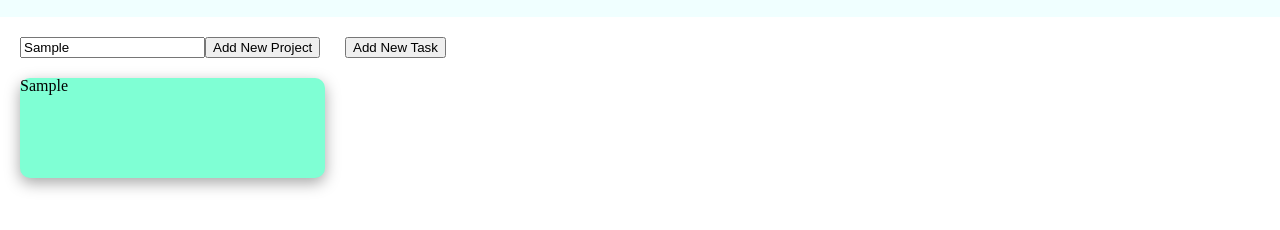
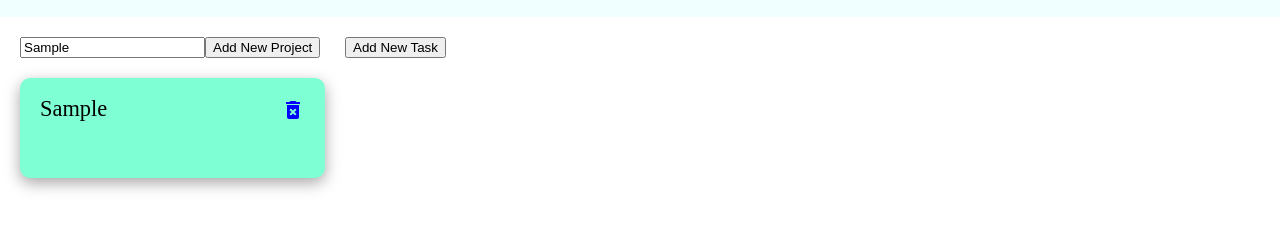
Before and after one commit to kingfeekra/todo-list, a website built with webpack: page dist/index.html in a window 1280 px wide. Both pictures are taken after typing "Sample" into the empty fields and a click on the button "Add New Project". Shown: the part 58-288 px from the top of the page. Built offline with nearby package versions, Linux system fonts and the light colour scheme.

Commit message:
add svg to project divs
some code refactored

```diff
--- a/src/addNewProject.js
+++ b/src/addNewProject.js
@@ -1,17 +1,41 @@
 const newProject = (() => {
-    const addNewProject = function() {
+    const addProjectDiv = function() {
         const projectsList = document.querySelector(".projectsList");
         const textbox = document.querySelector(".projectsTextbox");
         const projectDiv = document.createElement("div");
+        projectDiv.classList.add("project");
         projectDiv.textContent = textbox.value;
         projectsList.appendChild(projectDiv);
+
+        const svg = document.createElementNS("http://www.w3.org/2000/svg", "svg");
+        svg.setAttributeNS(null, "viewbox", "0 0 24 24");
+        svg.classList.add("svgClass");
+        const projectDivList = document.querySelectorAll(".project");
+
+        const pathNode = document.createElementNS("http://www.w3.org/2000/svg", "path");
+        pathNode.setAttributeNS(null, "fill", "blue");
+        pathNode.setAttributeNS(null, "d", "M6,19A2,2 0 0,0 8,21H16A2,2 0 0,0 18,19V7H6V19M8.46,11.88L9.87,10.47L12,12.59L14.12,10.47L15.53,11.88L13.41,14L15.53,16.12L14.12,17.53L12,15.41L9.88,17.53L8.47,16.12L10.59,14L8.46,11.88M15.5,4L14.5,3H9.5L8.5,4H5V6H19V4H15.5Z")
+
+        for(let i = 0; i < projectDivList.length; i++) { //loop to add svgs to divs
+            projectDivList[i].appendChild(svg);
+        }
+
+        const svgList = document.querySelectorAll(".svgClass")
+
+        for(let i = 0; i < svgList.length; i++) {
+            svgList[i].appendChild(pathNode);
+        }
     }
     return {
-        addNewProject : function() {
-            addNewProject();
+        addProjectDiv : function() {
+            addProjectDiv();
         }
     }
 }
 )()
 
-export{newProject};
+function addNewProject() {
+    newProject.addProjectDiv()
+}
+
+export{addNewProject};
--- a/src/pageLoad.js
+++ b/src/pageLoad.js
@@ -1,4 +1,4 @@
-import { newProject } from "./addNewProject";
+import { addNewProject } from "./addNewProject";
 
 const container = document.querySelector("#container");
 
@@ -63,7 +63,7 @@
         button.classList.add("projectButton");
         button.textContent = "Add New Project";
         button.addEventListener("click", function() {
-            newProject.addNewProject()
+            addNewProject()
         }
         )
         divs[0].appendChild(button);
--- a/src/styles.css
+++ b/src/styles.css
@@ -94,3 +94,16 @@
     min-width: 200px;
     min-height: 100px;
 }
+
+.project {
+    display: flex;
+    margin: 20px;
+    font-size: 1.4rem;
+}
+
+.svgClass {
+    display: block;
+    width: 24px;
+    height: 24px;
+    margin-left: auto;
+}
```
Also changed, not shown: dist/main.js.
